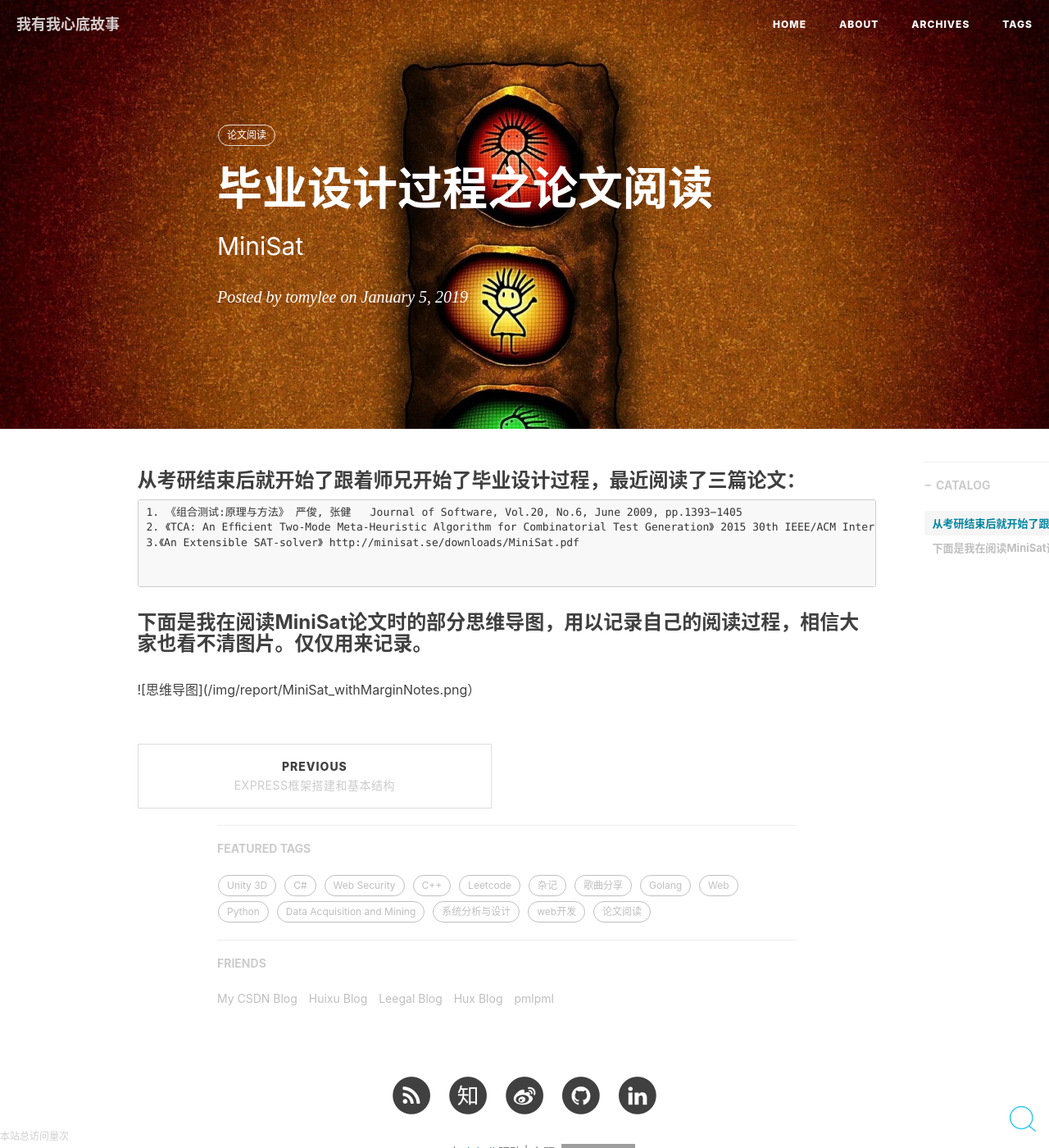
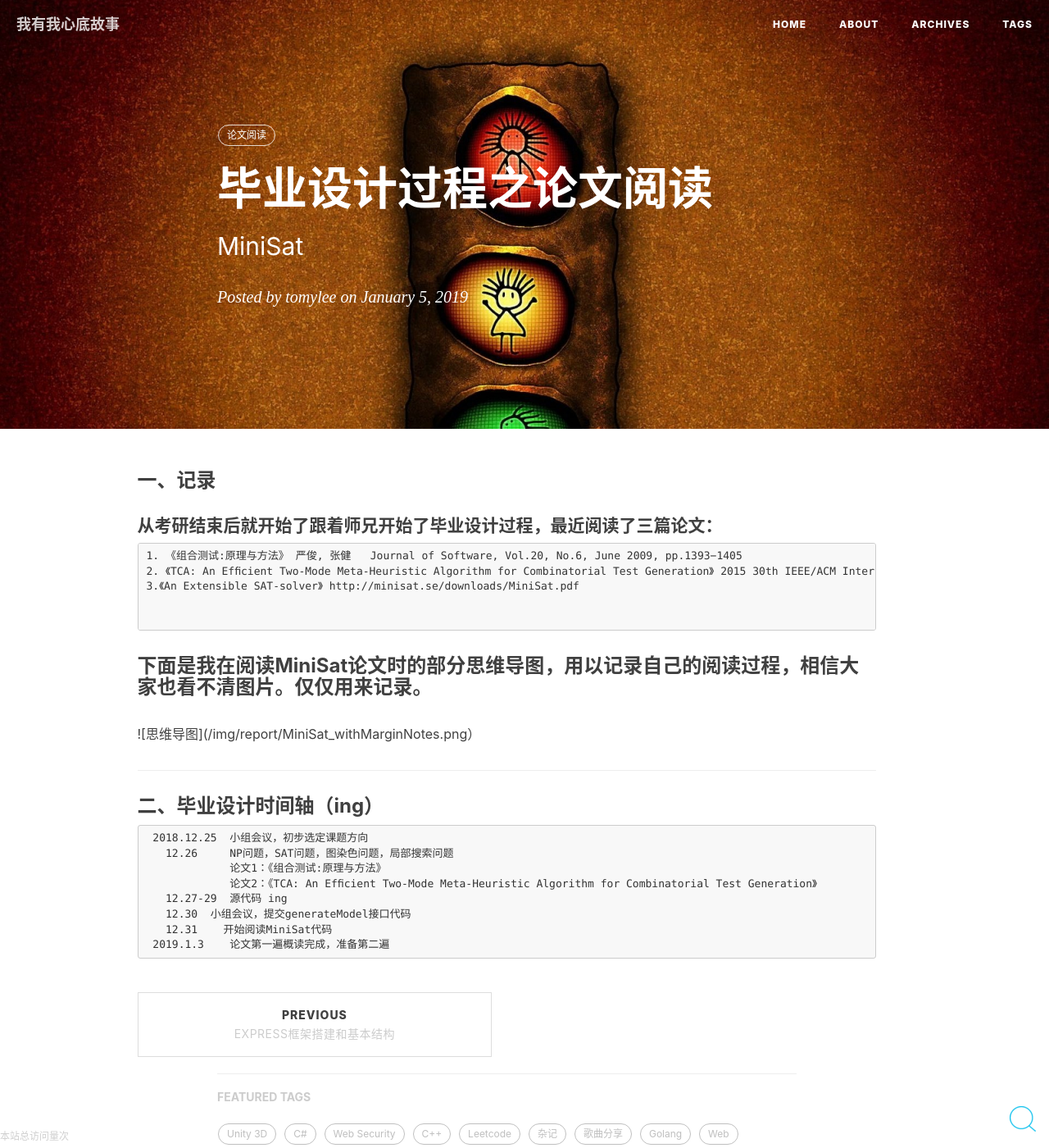
Before and after one commit to Tomy-Lee/Tomy-Lee.github.io, a Jekyll site: the page built from _posts/2019-1-5-minisat.md, in a window 1280 px wide and 1400 px high. Shown: the whole window at 82% size. Built offline with Jekyll 4.4.1, drawn with Linux system fonts in a browser that asks for light colours; nearby versions of some CDN libraries; comment, search, counter and statistics services are not loaded; grey boxes are pictures that could not be loaded.

Commit message:
Update 2019-1-5-minisat.md

````diff
--- a/_posts/2019-1-5-minisat.md
+++ b/_posts/2019-1-5-minisat.md
@@ -5,12 +5,12 @@ subtitle:  MiniSat
 date:       2019-1-5
 author:     "tomylee"
 header-img: "img/t01c7d4d9a67918cf19.jpg"
-catalog: true
 tags:
     - 论文阅读
 ---
 
-### 从考研结束后就开始了跟着师兄开始了毕业设计过程，最近阅读了三篇论文：
+### 一、记录
+#### 从考研结束后就开始了跟着师兄开始了毕业设计过程，最近阅读了三篇论文：
 
 ```
 1. 《组合测试:原理与方法》 严俊, 张健   Journal of Software, Vol.20, No.6, June 2009, pp.1393−1405
@@ -20,4 +20,18 @@ tags:
 
 ```
 ### 下面是我在阅读MiniSat论文时的部分思维导图，用以记录自己的阅读过程，相信大家也看不清图片。仅仅用来记录。
+
 ![思维导图](/img/report/MiniSat_withMarginNotes.png）
+
+---
+### 二、毕业设计时间轴（ing）
+```
+ 2018.12.25  小组会议，初步选定课题方向
+   12.26     NP问题，SAT问题，图染色问题，局部搜索问题
+             论文1：《组合测试:原理与方法》
+             论文2：《TCA: An Efﬁcient Two-Mode Meta-Heuristic Algorithm for Combinatorial Test Generation》
+   12.27-29  源代码 ing
+   12.30  小组会议，提交generateModel接口代码
+   12.31    开始阅读MiniSat代码
+ 2019.1.3    论文第一遍概读完成，准备第二遍
+```
````
